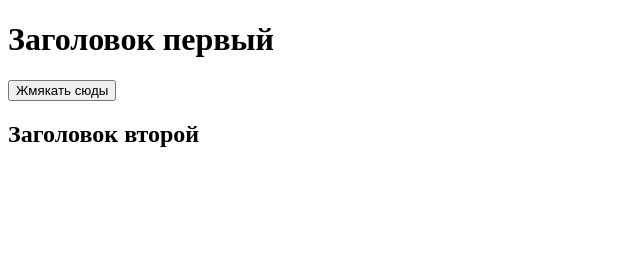
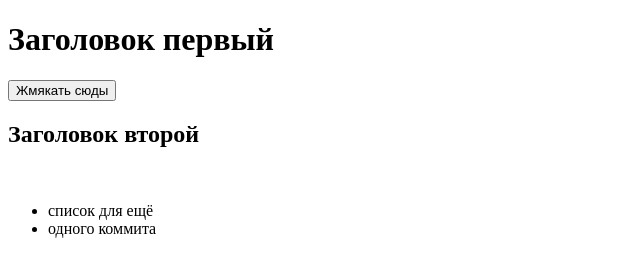
Before and after one commit to kirillorlo/internet_shop_git, a plain HTML site: page index.html in a window 1280 px wide. Shown: the whole page, without its empty margins (0-640 px from the left). Drawn offline with Linux system fonts and the light colour scheme.

Commit message:
list added

```diff
--- a/index.html
+++ b/index.html
@@ -9,5 +9,10 @@
     <h1>Заголовок первый</h1>
     <button>Жмякать сюды</button>
     <h2>Заголовок второй</h2>
+    <br>
+    <ul>
+        <li>список для ещё</li>
+        <li>одного коммита</li>
+      </ul>
 </body>
 </html>
```
